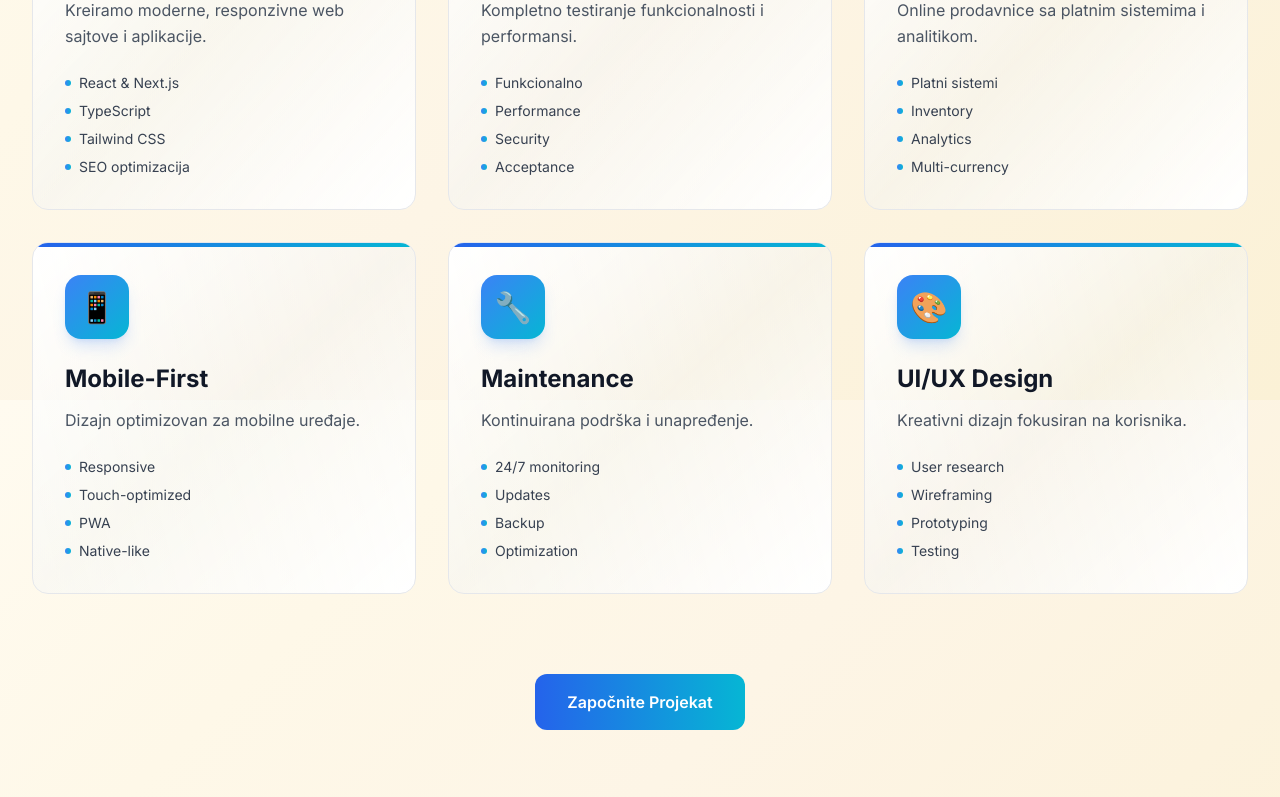
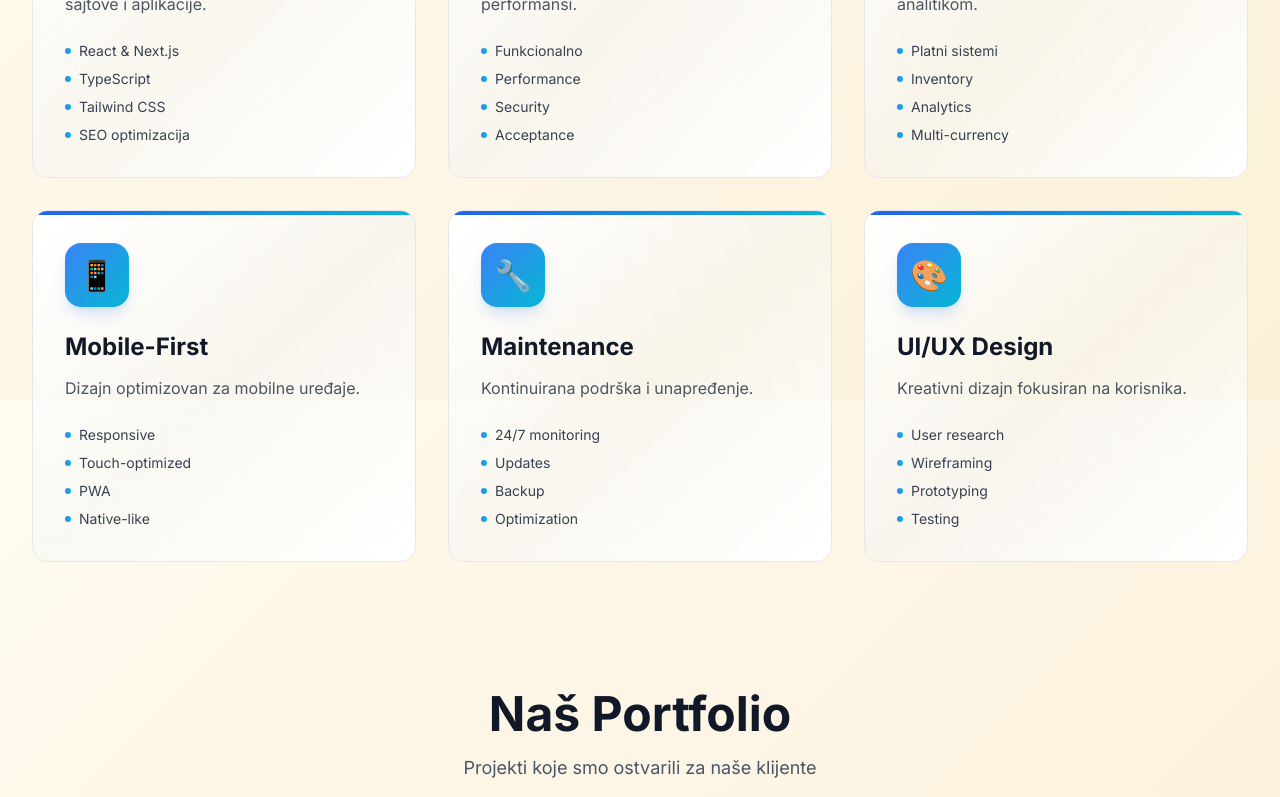
Before and after one commit to NemanjaNene/BlackBox_Site, a Next.js app: page / in a window 1280 px wide. Shown: the part 2000-2797 px from the top of the page. Built offline with nearby package versions, Linux system fonts and the light colour scheme.

Commit message:
Uklonjeno suvisno dugme 'Započnite Projekat' i smanjen spacing između sekcija

```diff
--- a/components/Portfolio.tsx
+++ b/components/Portfolio.tsx
@@ -66,7 +66,7 @@ export default function Portfolio() {
     : projects.filter(p => p.category === activeFilter)
 
   return (
-    <section id="portfolio" className="py-40 relative overflow-hidden">
+    <section id="portfolio" className="py-16 relative overflow-hidden">
       <div className="max-w-7xl mx-auto px-4 sm:px-6 lg:px-8">
 
         {/* Section Header */}
--- a/components/Services.tsx
+++ b/components/Services.tsx
@@ -43,7 +43,7 @@ export default function Services() {
   ]
 
   return (
-    <section id="services" className="py-24 relative overflow-hidden">
+    <section id="services" className="py-16 relative overflow-hidden">
       <div className="max-w-7xl mx-auto px-4 sm:px-6 lg:px-8">
 
         {/* Section Header */}
@@ -110,22 +110,6 @@ export default function Services() {
             </motion.div>
           ))}
         </div>
-
-        {/* Bottom CTA */}
-        <motion.div
-          initial={{ opacity: 0, y: 30 }}
-          whileInView={{ opacity: 1, y: 0 }}
-          viewport={{ once: true }}
-          transition={{ delay: 0.8, duration: 0.6 }}
-          className="text-center mt-20"
-        >
-          <a
-            href="#contact"
-            className="inline-block px-8 py-4 bg-gradient-to-r from-blue-600 to-cyan-500 text-white rounded-xl font-semibold hover:shadow-lg hover:scale-105 transition-all duration-300"
-          >
-            Započnite Projekat
-          </a>
-        </motion.div>
       </div>
     </section>
   )
```
